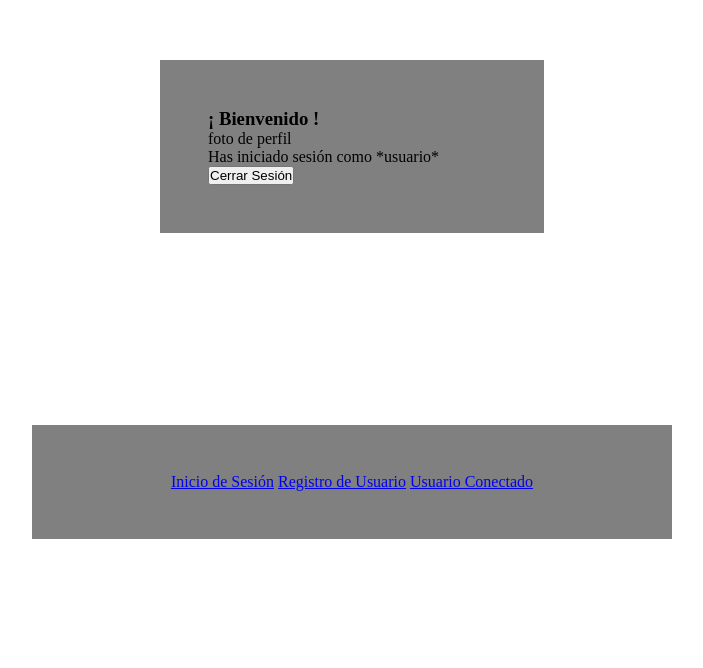
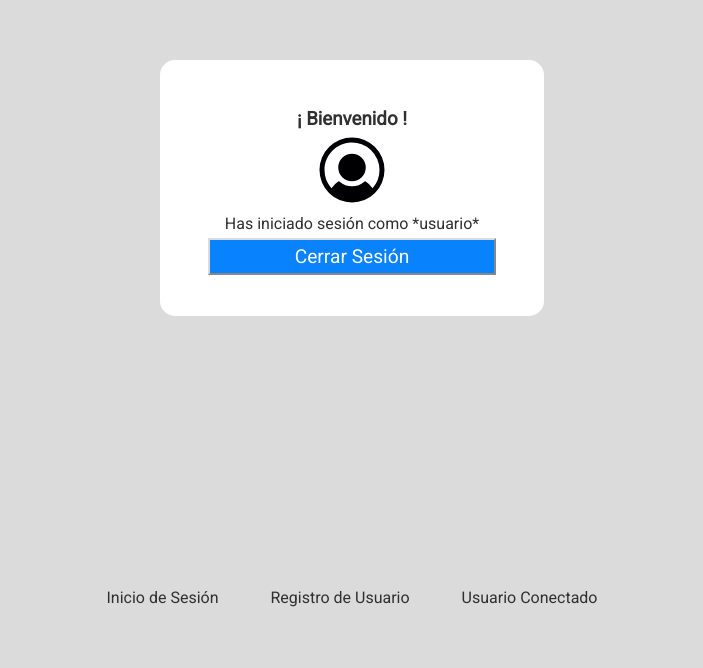
Before and after one commit to Gustavo9481/Usuario_Web, a plain HTML site: page usuario_conectado.html in a window 1280 px wide. Shown: the part 132-800 px from the top of the page, without its empty margins (288-991 px from the left). Drawn offline with Linux system fonts and the light colour scheme.

Commit message:
cambios de estilo

```diff
--- a/css/uw_styles.css
+++ b/css/uw_styles.css
@@ -1,42 +1,90 @@
 /* Usuario Web */
 /* ejercicio básico de regsitro e inicio de sesión de usuario */
+
+:root {
+  --fuente-family: 'Roboto', sans-serif;
+  --fuente-color: hsla(0, 0%, 19%, 1);
+  --fondo-body: hsla(0, 0%, 86%, 1);
+  --fondo-sesion: hsla(0, 0%, 100%, 1);
+  --boton-color: hsla(210, 98%, 51%, 1);
+}
+
 
 * {
   box-sizing: border-box;
   margin: 0;
   padding: 0;
-}
-
-.inicio_sesion {
-  background-color: grey;
-  width: 30%;
-  height: 50%;
-  padding: 3em;
-  margin: 15% auto;
-}
-
-.registro_usuario {
-  background-color: grey;
-  width: 30%;
-  height: 50%;
-  padding: 3em;
-  margin: 15% auto;
-}
-
-.usuario_conectado {
-  background-color: grey;
-  width: 30%;
-  height: 50%;
-  padding: 3em;
-  margin: 15% auto;
+  font-family: var(--fuente-family);
+  color: var(--fuente-color);
 }
 
 
+.caja-sesion {
+  display: flex;
+  justify-content: center;
+  align-items: center;
+  height: 80vh;
+  background-color: var(--fondo-body);
+}
+
+.sesion {
+  background-color: var(--fondo-sesion);
+  width: 30%;
+  height: 60%;
+  padding: 3em;
+  border-radius: 15px;
+  text-align: center;
+}
+
+.inicio {
+  height: 50%;
+}
+
+.registro {
+  height: 60%;
+}
+
+.conectado {
+  height: 40%;
+}
+
+input {
+  width: 100%;
+  padding: 5px;
+  border-color: var(--fondo-body);
+}
+
+.boton {
+  background-color: var(--boton-color);
+  color: var(--fondo-sesion);
+  font-size: 1.2em;
+  margin-top: 5px;
+}
+
+.img-conectado {
+  width: 5em;
+  height: 5em;
+}
+
+/* Cinta de menú */
+
+a {
+  text-decoration: none;
+  padding: 1.5em;
+}
+
+.caja-menu {
+  display: flex;
+  justify-content: center;
+  align-items: center;
+  height: 20vh;
+  background-color: var(--fondo-body);
+}
+
 .menu {
-  background-color: grey;
   width: 50%;
   height: 50%;
   padding: 3em;
-  margin: 5% auto;
+  margin: auto;
   text-align: center;
 }
--- a/usuario_conectado.html
+++ b/usuario_conectado.html
@@ -4,20 +4,27 @@
     <meta charset="utf-8">
     <title>Usuario Conectado</title>
     <link href="css/uw_styles.css" rel="stylesheet">
+    <link rel="preconnect" href="https://fonts.googleapis.com">
+    <link rel="preconnect" href="https://fonts.gstatic.com" crossorigin>
+    <link href="https://fonts.googleapis.com/css2?family=Roboto:wght@300;400&display=swap" rel="stylesheet">
   </head>
   <body>
-    <main class="usuario_conectado">
+    <main class="caja-sesion">
+      <div  class="sesion conectado">
         <h3>¡ Bienvenido !</h3>
-      <img>foto de perfil
+        <img src="img/user.svg" class="img-conectado"/>
         <p>Has iniciado sesión como *usuario*</p>
-      <input type="submit" name="cerrar" value="Cerrar Sesión">
+        <input type="submit" name="cerrar" value="Cerrar Sesión" class="boton">
+      </div>
     </main>
     <footer>
+      <div class="caja-menu">
         <nav class="menu">
           <a href="inicio_sesion.html">Inicio de Sesión</a>
           <a href="registro_usuario.html">Registro de Usuario</a>
           <a href="usuario_conectado.html">Usuario Conectado</a>
         </nav>
+      </div>
     </footer>
   </body>
 </html>
```
Also changed, not shown: inicio_sesion.html (+9 -2 lines), registro_usuario.html (+9 -2 lines), img/user.png (added), img/user.svg (added). Lines whose indentation alone changed are shown as unchanged.
